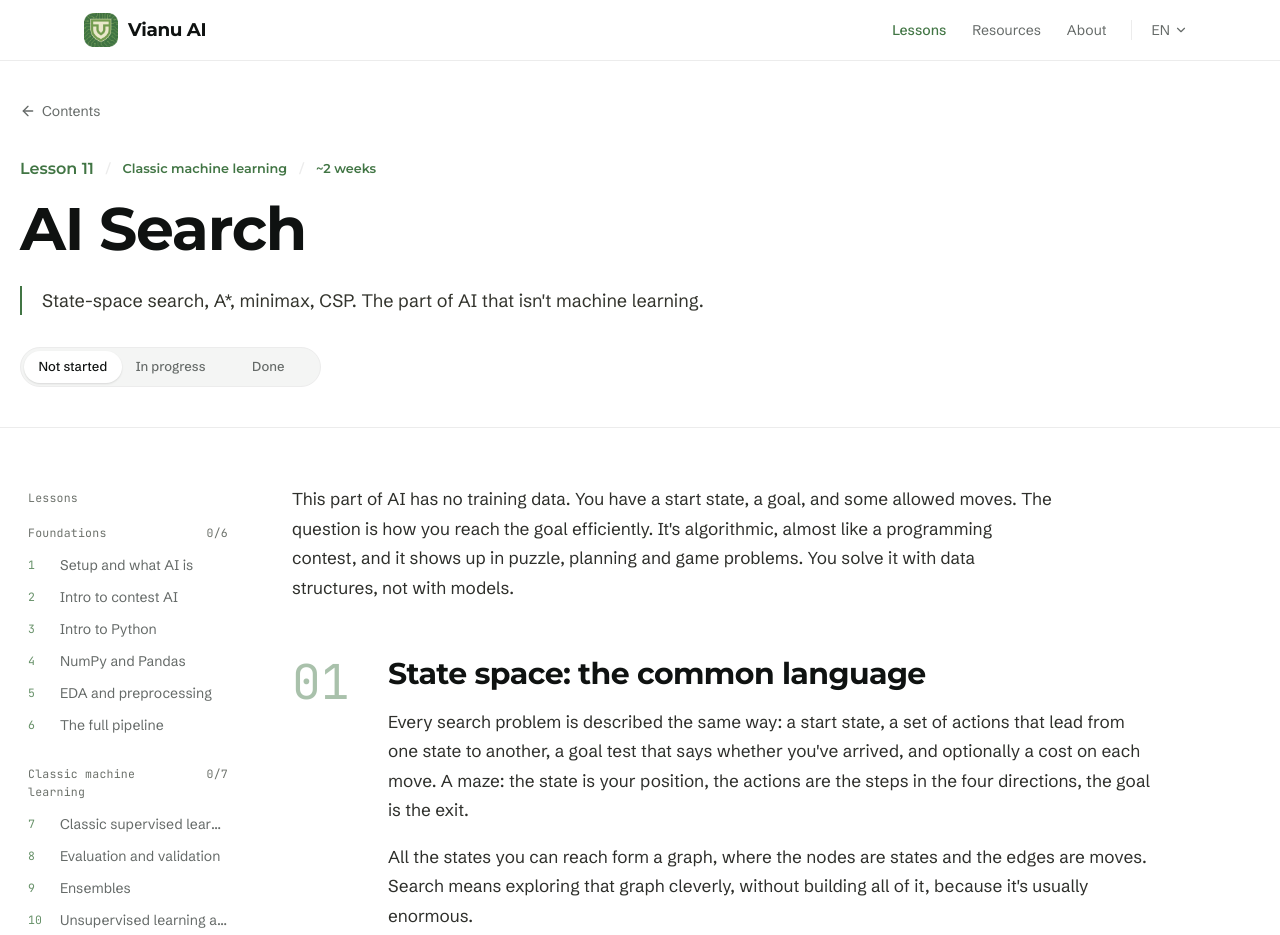
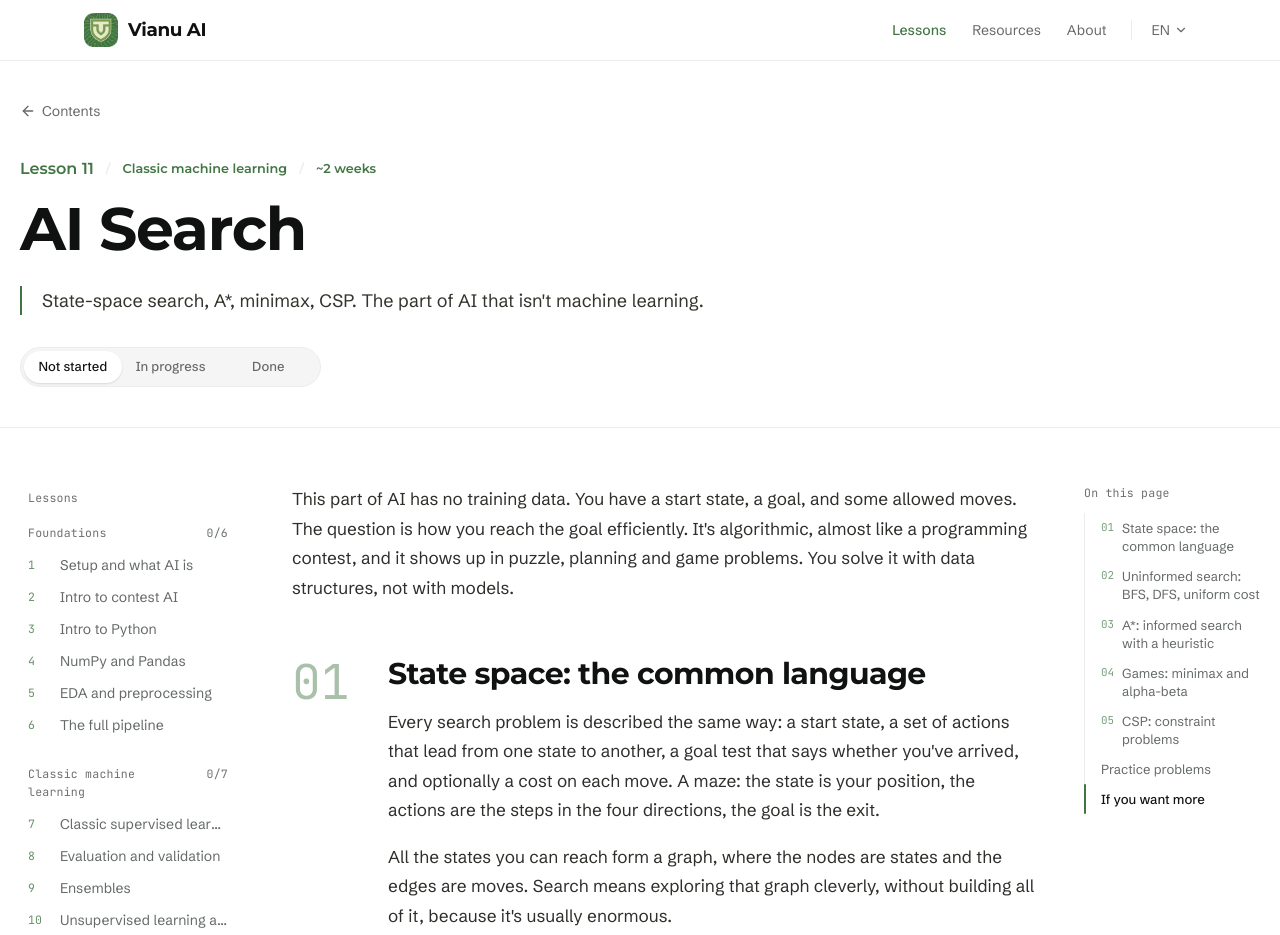
Before and after one commit to RaduGoga/platforma-vianu-ai, a Next.js app: page /en/programa/ai-search in a window 1280 px wide. Shown: the top 935 px of the page. Built offline with nearby package versions, Linux system fonts and the light colour scheme.

Commit message:
cuprins in lectie

```diff
--- /dev/null
+++ b/src/components/lesson-toc.tsx
@@ -0,0 +1,126 @@
+"use client";
+
+import { useEffect, useRef, useState } from "react";
+import { useT } from "@/components/lang-provider";
+
+export interface TocEntry {
+  id: string;
+  label: string;
+  numeral?: string;
+}
+
+// Secțiunea activă e ultima al cărei început a trecut de linia de citire,
+// cam la o treime de la marginea de sus. La capătul paginii e ultima, ca
+// secțiunile scurte de la final să poată fi și ele active.
+function useActiveId(key: string) {
+  const [active, setActive] = useState<string | null>(null);
+
+  useEffect(() => {
+    const ids = key ? key.split("|") : [];
+    let ticking = false;
+
+    const update = () => {
+      ticking = false;
+      const line = Math.min(window.innerHeight * 0.3, 240) + 48;
+      let current = ids[0] ?? null;
+      for (const id of ids) {
+        const el = document.getElementById(id);
+        if (!el) continue;
+        if (el.getBoundingClientRect().top <= line) current = id;
+        else break;
+      }
+      const h = document.documentElement;
+      if (h.scrollTop + h.clientHeight >= h.scrollHeight - 2) current = ids[ids.length - 1] ?? current;
+      setActive(current);
+    };
+    const onScroll = () => {
+      if (ticking) return;
+      ticking = true;
+      requestAnimationFrame(update);
+    };
+
+    update();
+    window.addEventListener("scroll", onScroll, { passive: true });
+    window.addEventListener("resize", onScroll);
+    return () => {
+      window.removeEventListener("scroll", onScroll);
+      window.removeEventListener("resize", onScroll);
+    };
+  }, [key]);
+
+  return active;
+}
+
+// Cuprinsul lecției. Pe ecrane late e o coloană fixă în dreapta, cu un
+// marcaj care alunecă pe secțiunea curentă; pe restul, o listă pliabilă
+// deasupra textului.
+export function LessonToc({ entries, variant }: { entries: TocEntry[]; variant: "rail" | "inline" }) {
+  const t = useT();
+  const active = useActiveId(entries.map((e) => e.id).join("|"));
+  const listRef = useRef<HTMLUListElement>(null);
+  const [marker, setMarker] = useState({ top: 0, height: 0 });
+
+  useEffect(() => {
+    const list = listRef.current;
+    if (!list || !active) return;
+    const link = list.querySelector<HTMLElement>(`[data-id="${active}"]`);
+    if (!link) return;
+    setMarker({ top: link.offsetTop, height: link.offsetHeight });
+  }, [active]);
+
+  if (variant === "inline") {
+    return (
+      <details className="group mb-8 rounded-xl border border-border bg-card xl:hidden">
+        <summary className="focus-ring flex cursor-pointer list-none items-center justify-between gap-3 px-4 py-3">
+          <span className="mono-label">{t("Pe pagina asta", "On this page")}</span>
+          <span className="mono-label transition-transform group-open:rotate-180">▾</span>
+        </summary>
+        <ol className="border-t border-border px-4 py-2">
+          {entries.map((e) => (
+            <li key={e.id}>
+              <a href={`#${e.id}`} className="focus-ring flex min-h-10 items-center gap-3 text-sm text-foreground">
+                <span className="w-6 shrink-0 font-mono text-xs tabular-nums text-primary/70">{e.numeral ?? "·"}</span>
+                {e.label}
+              </a>
+            </li>
+          ))}
+        </ol>
+      </details>
+    );
+  }
+
+  return (
+    <nav aria-label={t("Pe pagina asta", "On this page")} className="hidden xl:block">
+      <div className="scroll-fara-bara sticky top-24 max-h-[calc(100vh-7rem)] overflow-y-auto pb-8">
+        <div className="mono-label mb-3">{t("Pe pagina asta", "On this page")}</div>
+        <ul ref={listRef} className="relative border-l border-border">
+          <span
+            aria-hidden
+            className="absolute -left-px w-[2px] rounded-full bg-primary transition-[top,height,opacity] duration-300 ease-[cubic-bezier(0.16,1,0.3,1)] motion-reduce:transition-none"
+            style={{ top: marker.top, height: marker.height, opacity: marker.height ? 1 : 0 }}
+          />
+          {entries.map((e) => {
+            const isActive = active === e.id;
+            return (
+              <li key={e.id}>
+                <a
+                  href={`#${e.id}`}
+                  data-id={e.id}
+                  aria-current={isActive ? "location" : undefined}
+                  className={`focus-ring flex gap-2 py-1.5 pl-4 text-[0.82rem] leading-snug transition-colors duration-200 ${
+                    isActive ? "font-medium text-foreground" : "text-muted-foreground hover:text-foreground"
+                  }`}
+                >
+                  {e.numeral && (
+                    <span className="pt-px font-mono text-[0.68rem] tabular-nums text-primary/70">{e.numeral}</span>
+                  )}
+                  <span>{e.label}</span>
+                </a>
+              </li>
+            );
+          })}
+        </ul>
+      </div>
+    </nav>
+  );
+}
--- a/src/components/lesson-view.tsx
+++ b/src/components/lesson-view.tsx
@@ -10,7 +10,9 @@ import { RecordVisit } from "@/components/record-visit";
 import { LessonNav } from "@/components/lesson-nav";
 import { CodeBlock } from "@/components/code-block";
 import { LessonDoneRow, LessonStatusControl } from "@/components/lesson-status";
+import { LessonToc, type TocEntry } from "@/components/lesson-toc";
 import { toggleSolved, useProgress } from "@/lib/progress";
+import { uniqueIds } from "@/lib/slug";
 import { useHref, useLang, useT } from "@/components/lang-provider";
 
 export interface LinkedResource {
@@ -53,6 +55,22 @@ export function LessonView({
   const part = en ? partLabelEn : partLabel;
   const topics = en ? m.topicsEn : m.topics;
   const checkpoint = en ? m.checkpointEn ?? m.checkpoint : m.checkpoint;
+
+  // ancorele secțiunilor, din titluri; cuprinsul și titlurile folosesc aceleași id-uri
+  const sectionIds = uniqueIds(lesson ? lesson.sections.map((s) => s.heading) : []);
+  const toc: TocEntry[] = lesson
+    ? [
+        ...lesson.sections.map((s, i) => ({
+          id: sectionIds[i],
+          label: s.heading,
+          numeral: String(i + 1).padStart(2, "0"),
+        })),
+        ...(lesson.practice.length > 0
+          ? [{ id: "probleme", label: t("Probleme practice", "Practice problems") }]
+          : []),
+        ...(resources.length > 0 ? [{ id: "resurse", label: t("Dacă vrei mai mult", "If you want more") }] : []),
+      ]
+    : [];
 
   return (
     <>
@@ -97,7 +115,7 @@ export function LessonView({
         </div>
       </header>
 
-      <div className="mx-auto max-w-7xl px-5 lg:grid lg:grid-cols-[14rem_1fr] lg:gap-12">
+      <div className="mx-auto max-w-7xl px-5 lg:grid lg:grid-cols-[14rem_minmax(0,1fr)] lg:gap-12 xl:grid-cols-[14rem_minmax(0,1fr)_11rem]">
         <aside className="hidden lg:block lg:pt-14">
           <LessonNav currentCode={m.code} variant="rail" />
         </aside>
@@ -105,12 +123,17 @@ export function LessonView({
           <LessonNav currentCode={m.code} variant="drawer" />
           {lesson ? (
             <>
+              <LessonToc entries={toc} variant="inline" />
               <p className="lesson-prose max-w-3xl text-xl leading-relaxed text-foreground">
                 {lesson.intro}
               </p>
 
               {lesson.sections.map((s, i) => (
-                <section key={i} className="mt-14 lg:grid lg:grid-cols-[4rem_1fr] lg:gap-8">
+                <section
+                  key={i}
+                  id={sectionIds[i]}
+                  className="mt-14 scroll-mt-24 lg:grid lg:grid-cols-[4rem_1fr] lg:gap-8"
+                >
                   <div className="numeral mb-3 text-4xl lg:mb-0 lg:text-5xl">
                     {String(i + 1).padStart(2, "0")}
                   </div>
@@ -151,7 +174,7 @@ export function LessonView({
           )}
 
           {resources.length > 0 && (
-            <section className="mt-14 lg:grid lg:grid-cols-[4rem_1fr] lg:gap-8">
+            <section id="resurse" className="mt-14 scroll-mt-24 lg:grid lg:grid-cols-[4rem_1fr] lg:gap-8">
               <div className="kicker mb-4 lg:mb-0 lg:pt-1">{t("Dacă vrei mai mult", "If you want more")}</div>
               <div>
                 <ul className="divide-y divide-border border-y border-border">
@@ -206,6 +229,9 @@ export function LessonView({
             )}
           </nav>
         </article>
+        <aside className="hidden xl:block xl:pt-14">
+          {lesson && <LessonToc entries={toc} variant="rail" />}
+        </aside>
       </div>
     </>
   );
@@ -219,7 +245,7 @@ function PracticeList({ code, problems }: { code: string; problems: PracticeProb
   const done = new Set(solved[code] ?? []);
 
   return (
-    <section className="mt-14 lg:grid lg:grid-cols-[4rem_1fr] lg:gap-8">
+    <section id="probleme" className="mt-14 scroll-mt-24 lg:grid lg:grid-cols-[4rem_1fr] lg:gap-8">
       <div className="mb-4 lg:mb-0 lg:pt-1">
         <div className="kicker">{t("Probleme practice", "Practice problems")}</div>
         <div className="mono-label mt-1 tabular-nums">
--- /dev/null
+++ b/src/lib/slug.ts
@@ -0,0 +1,21 @@
+// Id-uri de ancoră din titluri: fără diacritice, litere mici, cratime.
+// „Ce cauți când te uiți la date” → „ce-cauti-cand-te-uiti-la-date”.
+export function slugify(text: string) {
+  return text
+    .normalize("NFD")
+    .replace(/[̀-ͯ]/g, "")
+    .toLowerCase()
+    .replace(/[^a-z0-9]+/g, "-")
+    .replace(/^-+|-+$/g, "");
+}
+
+// Același titlu de două ori pe o pagină primește sufix, ca ancorele să rămână unice.
+export function uniqueIds(labels: string[]) {
+  const seen = new Map<string, number>();
+  return labels.map((label) => {
+    const base = slugify(label) || "sectiune";
+    const n = seen.get(base) ?? 0;
+    seen.set(base, n + 1);
+    return n ? `${base}-${n + 1}` : base;
+  });
+}
```
